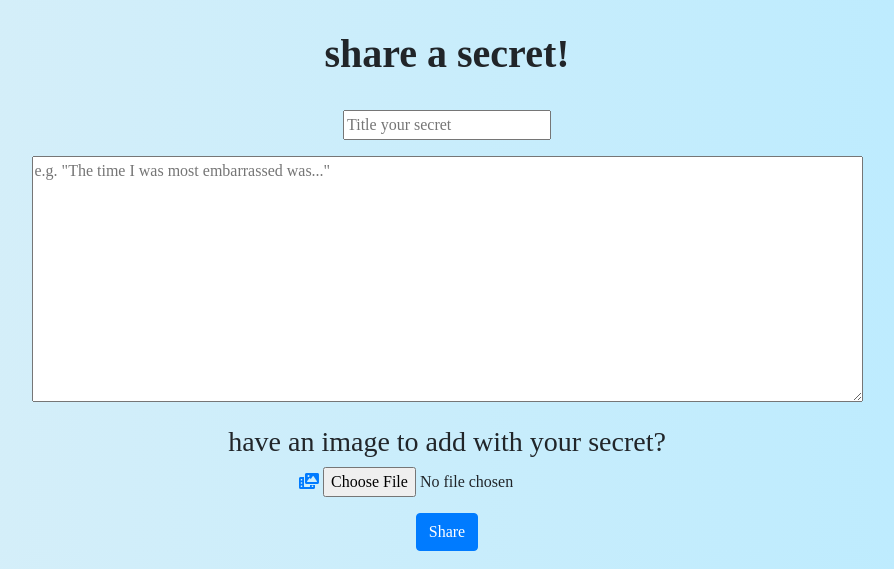
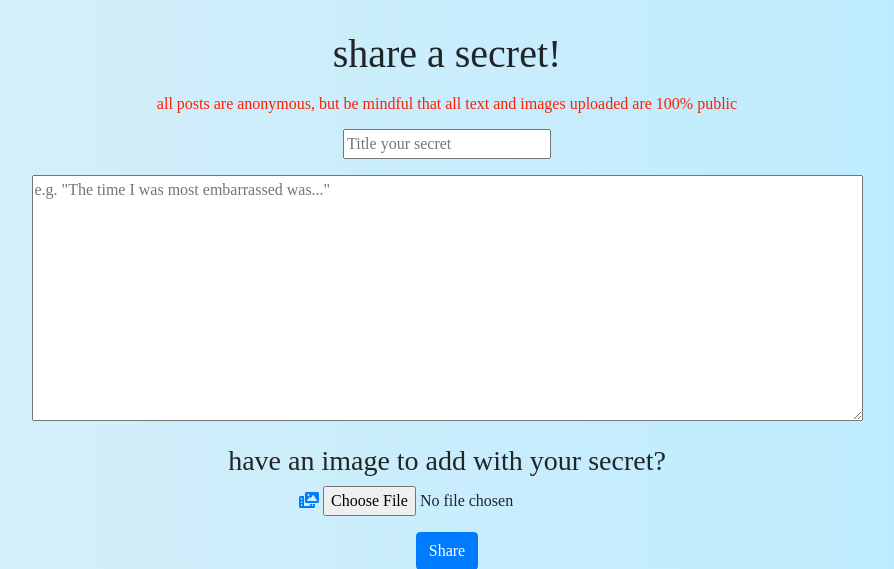
Before and after one commit to samforbyn/seQRet, a Flask app: page /home in a window 1280 px wide. Shown: the part 58-627 px from the top of the page, without its empty margins (193-1087 px from the left). Run offline with Flask 2, Linux system fonts and the light colour scheme; the visitor is signed in with stand-in values (Sample User, id 1); data comes from the database, SQL or seed files in the repository; some libraries are stand-ins or nearby versions.

Commit message:
added disclaimer on post page

```diff
--- a/website/static/home_css.css
+++ b/website/static/home_css.css
@@ -1,11 +1,16 @@
 #headline{
     font-family: Bahnschrift Light;
-    font-weight: 600;
+    font-weight: 500;
     margin-top: 2rem;
-    margin-bottom: 2rem;
+    margin-bottom: 1rem;
 }
 
 .imgreel{
     color: #007BFF;
     size: 90rem;
 }
+#notice{
+    margin-bottom: 1rem;
+    font-size: medium;
+    color: rgb(255, 30, 0);
+}
--- a/website/templates/home.html
+++ b/website/templates/home.html
@@ -9,6 +9,7 @@
 {% block body%}
 <div align="center">
     <h1 id="headline">share a secret!</h1>
+    <h2 id="notice">all posts are anonymous, but be mindful that all text and images uploaded are 100% public</h2>
 </div>
 <form method="POST" enctype="multipart/form-data">
     <div class="d-flex flex-direction-column justify-content-around">
```
Also changed, not shown: website/static/inverted_logo.png (deleted), website/static/logo2.png (deleted), website/static/logo_white_bg.png (deleted).
